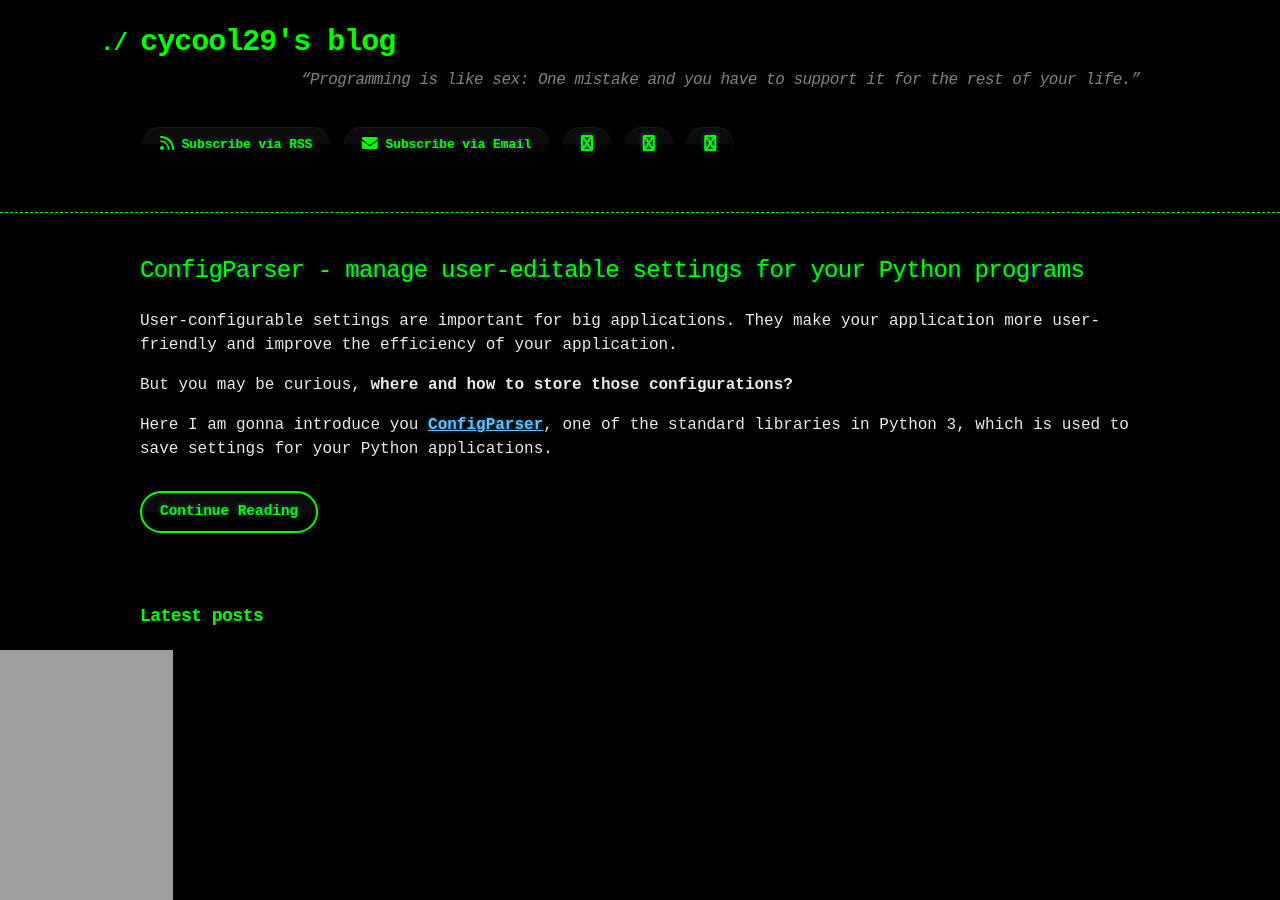
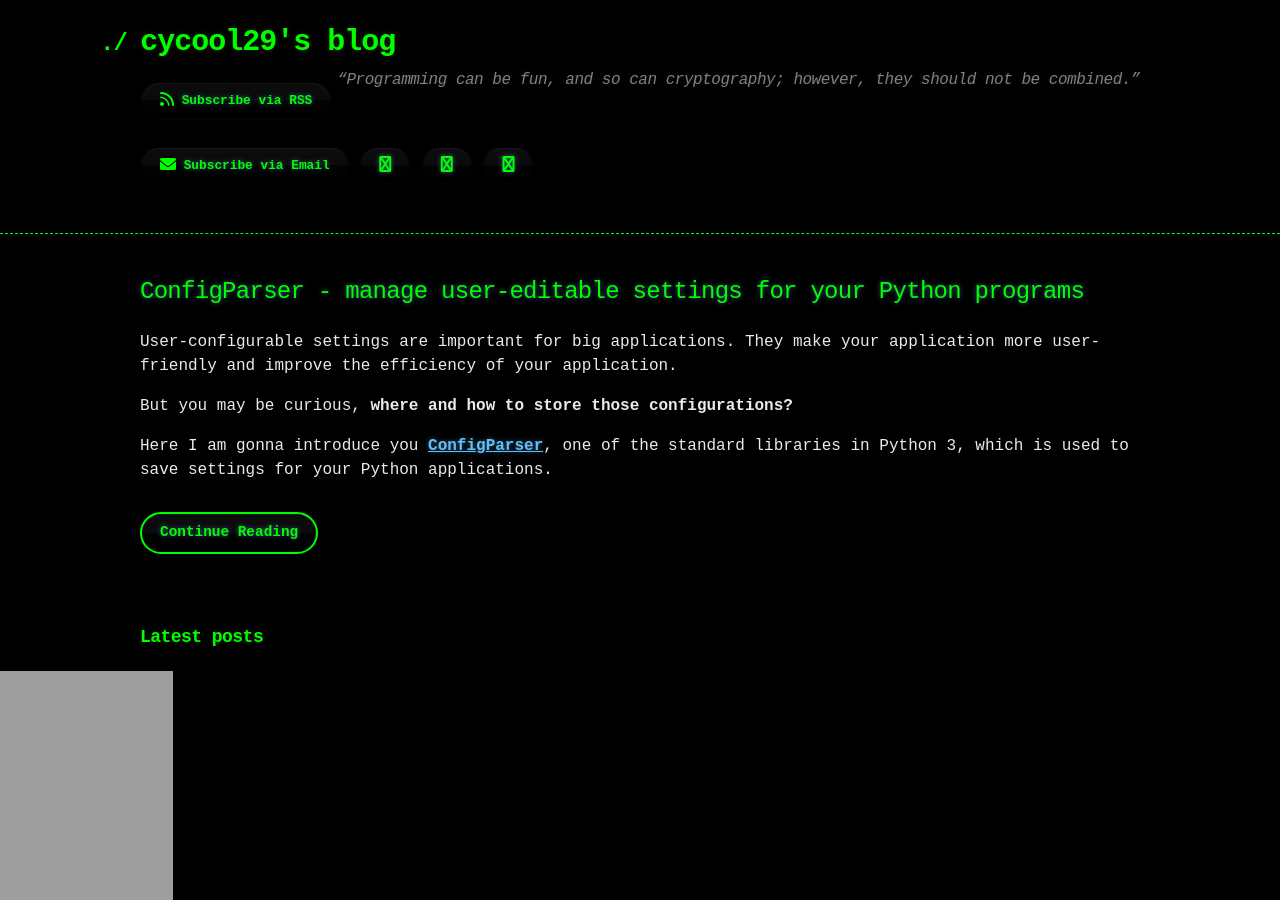
Before and after one commit to cycool29/cycool29.github.io, a Jekyll site: the page built from index.md, in a window 1280 px wide and 900 px high. Built offline with Jekyll 4.4.1, drawn with Linux system fonts in a browser that asks for light colours; a style sheet for code colours, icons or effects is not loaded.

Commit message:
Update quotes

```diff
--- a/_config.yml
+++ b/_config.yml
@@ -1,5 +1,5 @@
 title: cycool29's blog
-description: "“Programming is like sex: One mistake and you have to support it for the rest of your life.” "
+description: "“Programming can be fun, and so can cryptography; however, they should not be combined.” "
 bio: A high school student. Intermediate in Python, Git, Bash. Learning JavaScript. He/Him. "
 author: cycool29
 url: https://cycool29.github.io
```
